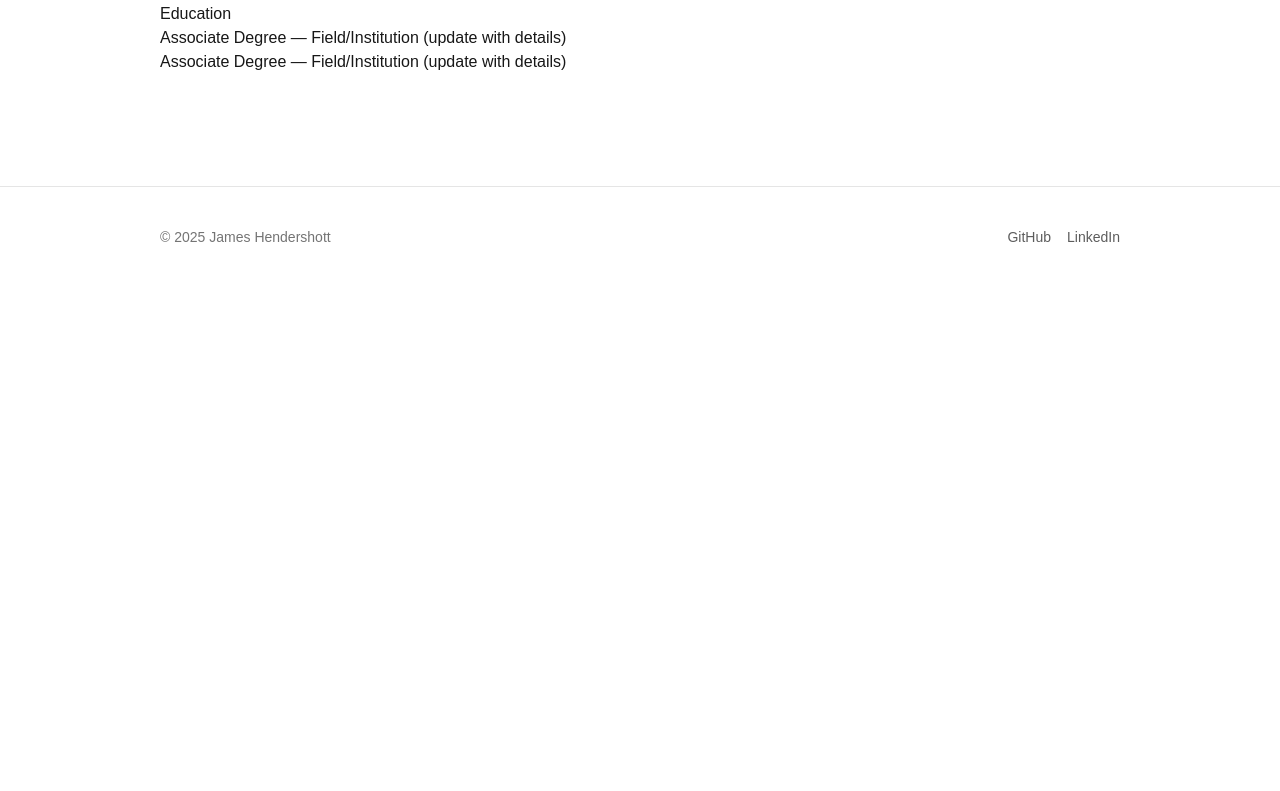
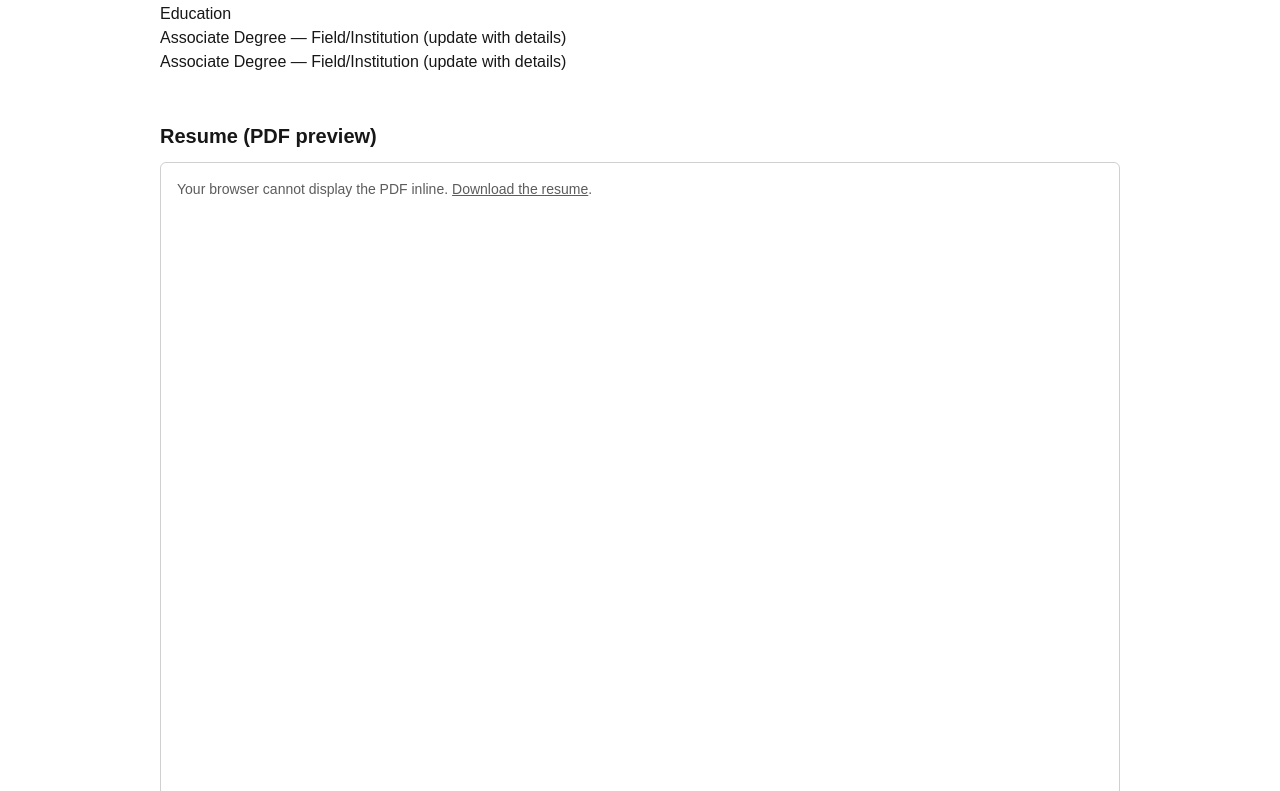
Before and after one commit to James-Hendershott/digital_portfolio, a Next.js app: page /resume in a window 1280 px wide. Shown: the part 629-1420 px from the top of the page. Before the commit the page ends 916 px from the top, so only its background shows below. Built offline with nearby package versions, Linux system fonts and the light colour scheme.

Commit message:
feat(projects): support draft frontmatter to filter; chore: mark vendor-manager as draft; feat(resume): embed resume.pdf inline for preview

```diff
--- a/content/projects/vendor-manager.mdx
+++ b/content/projects/vendor-manager.mdx
@@ -4,6 +4,7 @@ title: Hendershott Vendor Manager
 date: 2024-04-15
 summary: A lightweight HTML/JS tool to generate Outlook deeplinks and templated vendor messages, reducing repetitive emails.
 tags: ["HTML", "JavaScript", "Automation"]
+draft: true
 ---
 
 ## Overview
--- a/src/app/resume/page.tsx
+++ b/src/app/resume/page.tsx
@@ -73,6 +73,18 @@ export default function ResumePage() {
           <li>Associate Degree — Field/Institution (update with details)</li>
         </ul>
       </section>
+
+      <section className="mt-12">
+        <h2 className="mb-3 text-xl font-semibold">Resume (PDF preview)</h2>
+        <div className="rounded-md border border-foreground/20">
+          <object data="/resume.pdf" type="application/pdf" width="100%" height="800">
+            <p className="p-4 text-sm text-foreground/70">
+              Your browser cannot display the PDF inline.
+              <a className="ml-1 underline" href="/resume.pdf" download>Download the resume</a>.
+            </p>
+          </object>
+        </div>
+      </section>
     </Container>
   );
 }
--- a/src/lib/projects.ts
+++ b/src/lib/projects.ts
@@ -22,6 +22,15 @@ export function getProjectSlugs(): string[] {
   return fs
     .readdirSync(CONTENT_DIR)
     .filter((f) => f.endsWith(".mdx"))
+    .filter((f) => {
+      try {
+        const raw = fs.readFileSync(path.join(CONTENT_DIR, f), "utf8");
+        const { data } = matter(raw);
+        return data.draft !== true;
+      } catch {
+        return true;
+      }
+    })
     .map((f) => f.replace(/\.mdx$/, ""));
 }
 
```
